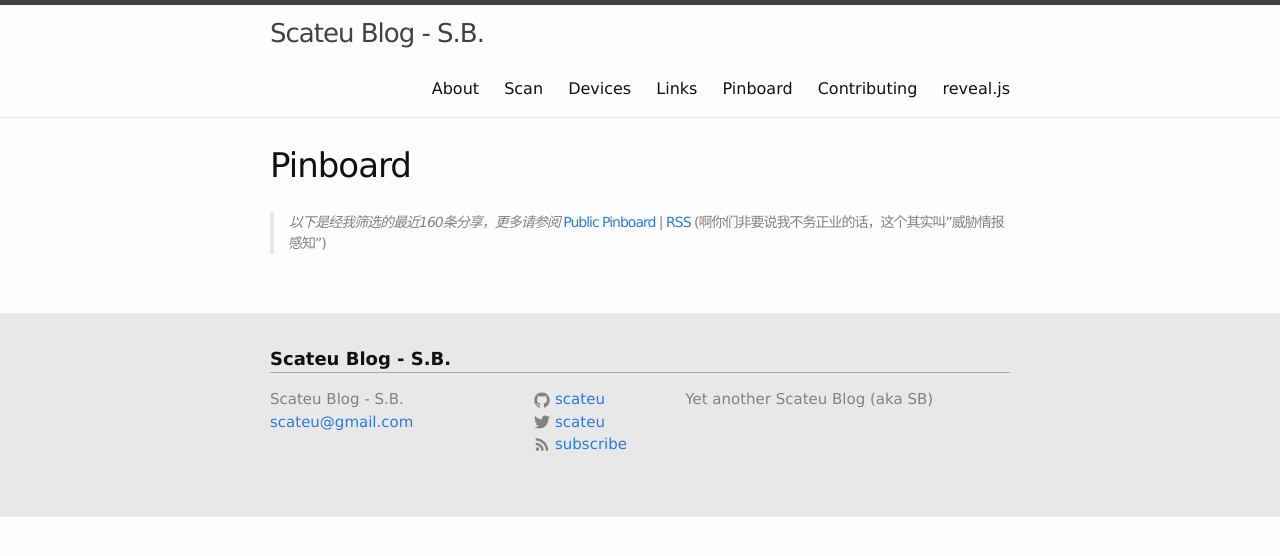
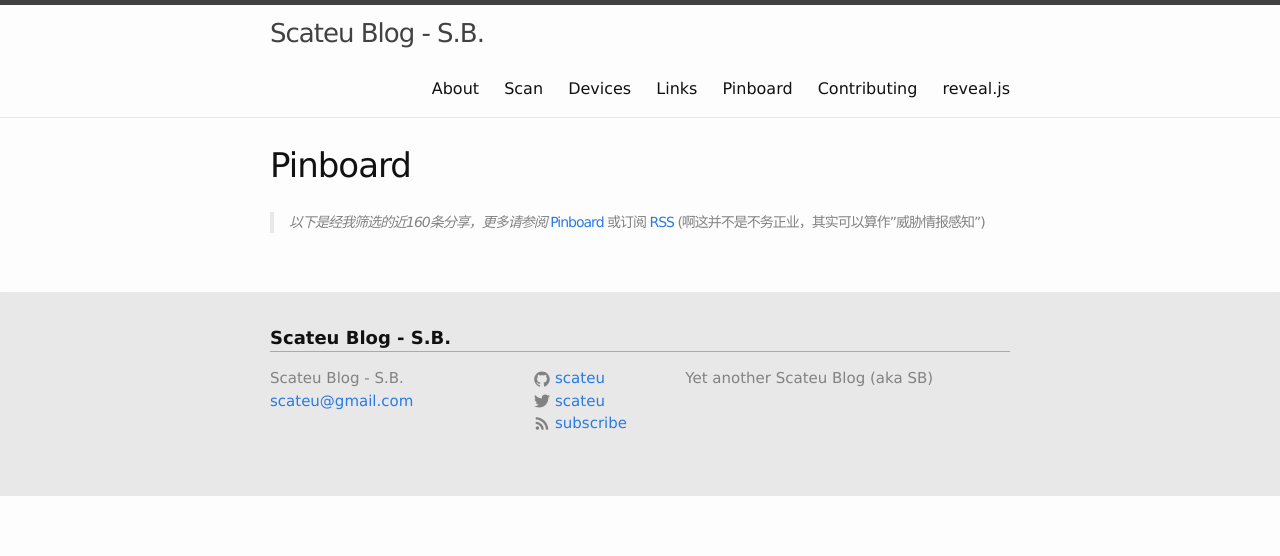
Before and after one commit to scateu/scateu.github.io, a Jekyll site: the page built from _pages/05-pinboard.md, in a window 1280 px wide. Shown: the top 556 px of the page. Built offline with Jekyll 4.4.1, drawn with Linux system fonts in a browser that asks for light colours; a script that is not in the unit is left out; comment, search, counter and statistics services are not loaded.

Commit message:
Tue Jul 11 13:03:11 CST 2017

```diff
--- a/_pages/05-pinboard.md
+++ b/_pages/05-pinboard.md
@@ -4,7 +4,7 @@ title: Pinboard
 permalink: /pinboard/
 ---
 
-> *以下是经我筛选的最近160条分享，更多请参阅* [Public Pinboard](https://pinboard.in/u:scateu/public) \| [RSS](https://feeds.pinboard.in/rss/u:scateu/) (啊你们非要说我不务正业的话，这个其实叫"威胁情报感知")
+> *以下是经我筛选的近160条分享，更多请参阅* [Pinboard](https://pinboard.in/u:scateu/public) 或订阅 [RSS](https://feeds.pinboard.in/rss/u:scateu/) (啊这并不是不务正业，其实可以算作"威胁情报感知")
 
 
 <script language="javascript" src="http://pinboard.in//widgets/v1/linkroll/?user=scateu&count=160"></script>
```
